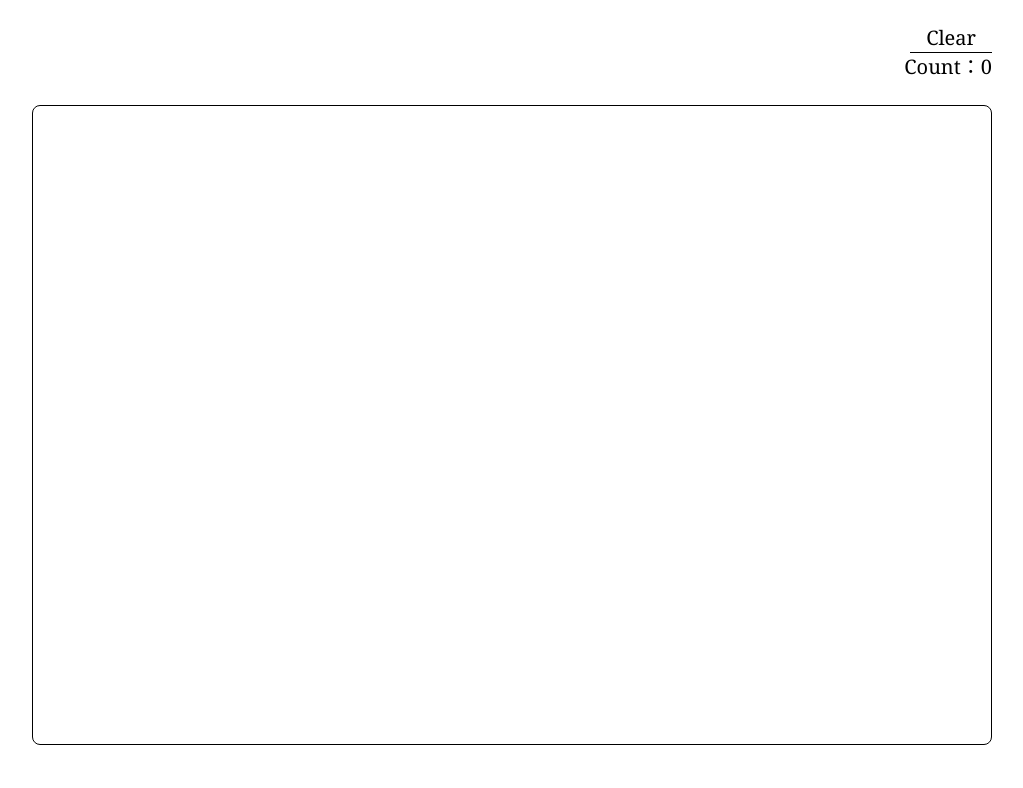
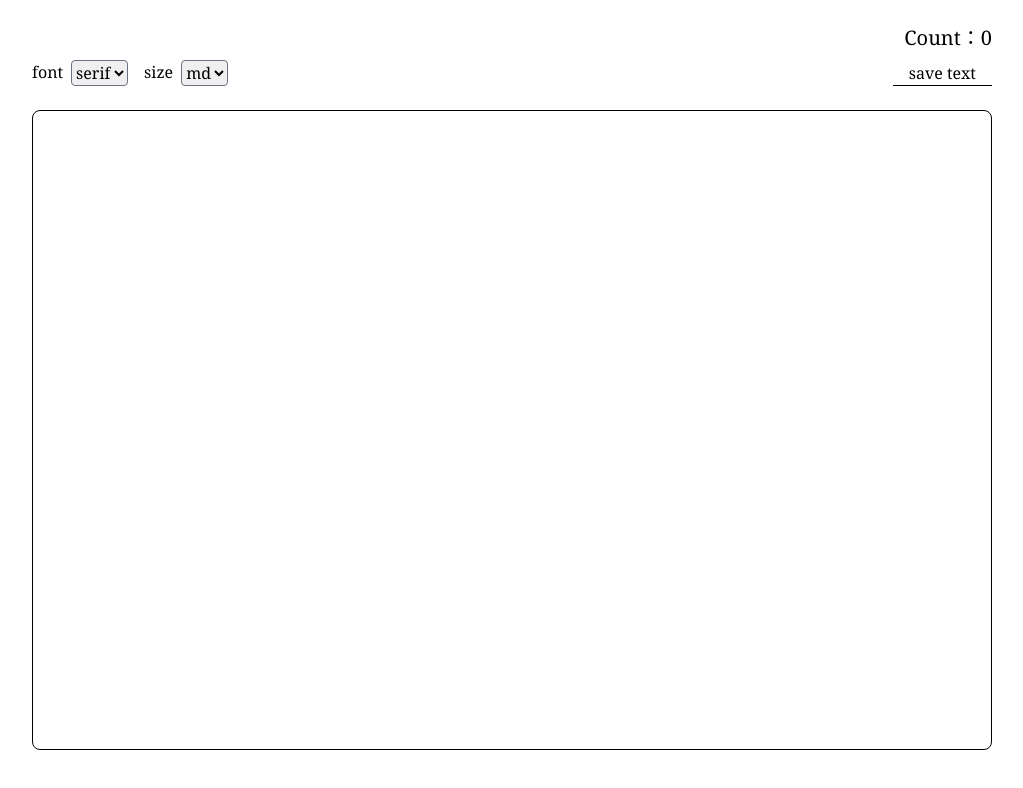
Before and after one commit to Tetsu4819/memos-app, a Next.js app: page / in a window 1280 px wide. Shown: the top 788 px of the page, without its empty margins (128-1151 px from the left). Built offline with nearby package versions, Linux system fonts and the light colour scheme.

Commit message:
:sparkles: add style-change-fn

```diff
--- a/src/components/input.tsx
+++ b/src/components/input.tsx
@@ -9,13 +9,48 @@ const input = () => {
     let replacedString = text.replace(/\s+/g, '')
     setDisplayCount(replacedString.length)
   }
+
+  //スタイルの変更
+  const [style, setStyle] = useState('serif')
+  function changeFont(font) {
+    setStyle(font)
+  }
+
+  //フォントサイズの変更
+  const [size, setSize] = useState('md')
+  function changeSize(size) {
+    setStyle(size)
+  }
+
   return (
     <div className="w-full h-full ">
-      <div className="block w-3/4 pt-6 mx-auto font-serif text-xl text-right ">
-        <button className="px-4 bg-white border-b border-black outline-none cursor-pointer hover:bg-gray-100 active:font-bold focus:outline-none">
-          Clear
+      <p className="block w-3/4 pt-6 mx-auto font-serif text-xl text-right ">
+        Count：{displayCount}
+      </p>
+      <div className="flex w-3/4 pt-2 mx-auto font-serif">
+        <p>font</p>
+        <select
+          name="font select"
+          className="ml-2 outline-none border border-gray-500 rounded "
+          onChange={(e) => changeFont(e.target.value)}
+        >
+          <option value="serif">serif</option>
+          <option value="sans">sans</option>
+        </select>
+        <p className="ml-4">size</p>
+        <select
+          name="size select"
+          className="ml-2 outline-none border border-gray-500 rounded "
+          onChange={(e) => changeFont(e.target.value)}
+        >
+          <option value="md">md</option>
+          <option value="lg">lg</option>
+          <option value="xl">xl</option>
+          <option value="xl">2xl</option>
+        </select>
+        <button className="px-4 ml-auto border-b border-black outline-none cursor-pointer hover:bg-gray-100 active:font-bold focus:outline-none">
+          save text
         </button>
-        <p>Count：{displayCount}</p>
       </div>
 
       <div className="h-4/5">
@@ -23,7 +58,7 @@ const input = () => {
           id="input"
           value={value}
           onChange={(e) => textCount(e.target.value)}
-          className="p-2 block w-3/4 h-full mx-auto mt-6 outline-none resize-none wd:w-1/3 border border-black rounded-lg"
+          className={`font-${style} text-${size} p-2 block w-3/4 h-full mx-auto mt-6 outline-none resize-none wd:w-1/3 border border-black rounded-lg`}
           autoFocus={true}
         ></textarea>
       </div>
--- a/tailwind.config.js
+++ b/tailwind.config.js
@@ -1,5 +1,10 @@
 module.exports = {
-  purge: ['./src/**/*.{ts,tsx}'],
+  purge: {
+    content: ['./src/**/*.{ts,tsx}'],
+    options: {
+      whitelist: ['text-md', 'text-lg', 'text-xl', 'text-2xl']
+    }
+  },
   mode: 'jit',
   darkMode: 'media', // 'media' or 'class'
   theme: { extend: { colors: { 'accent-1': '#333' } } },
```
